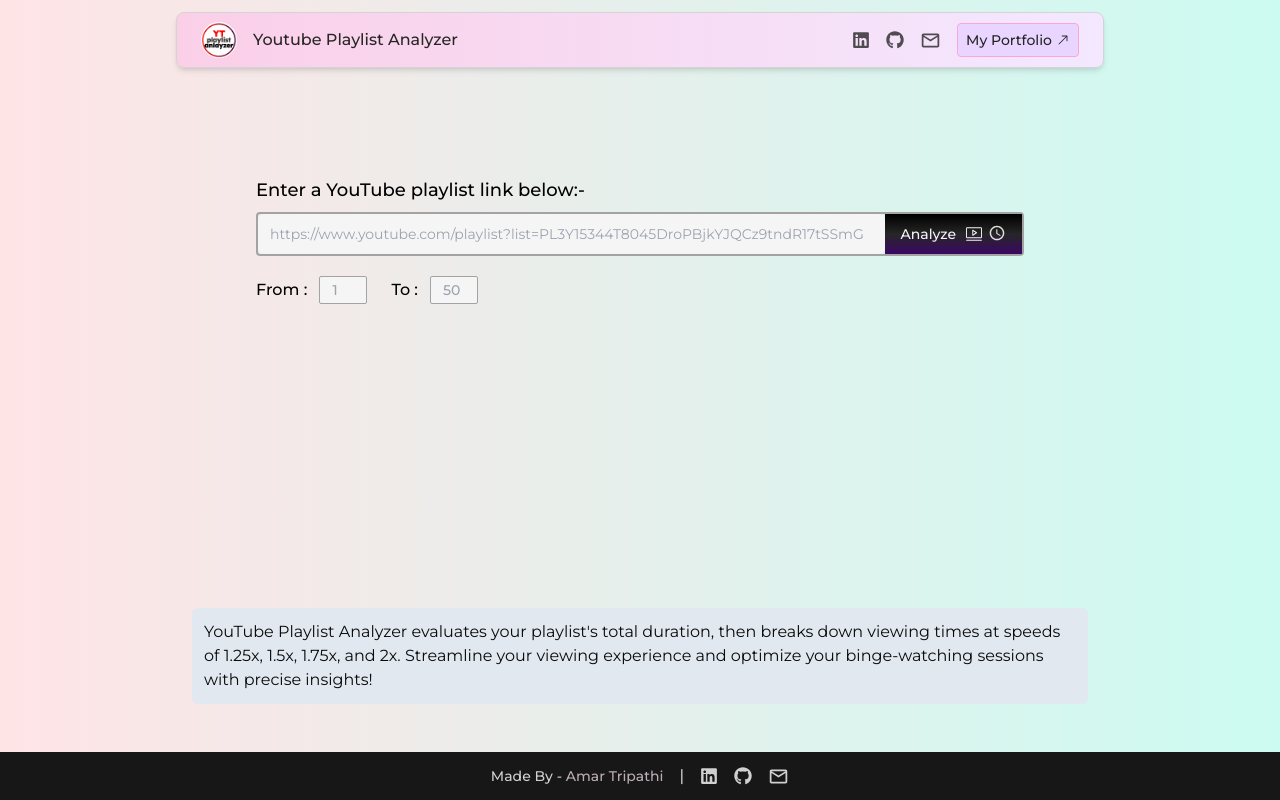
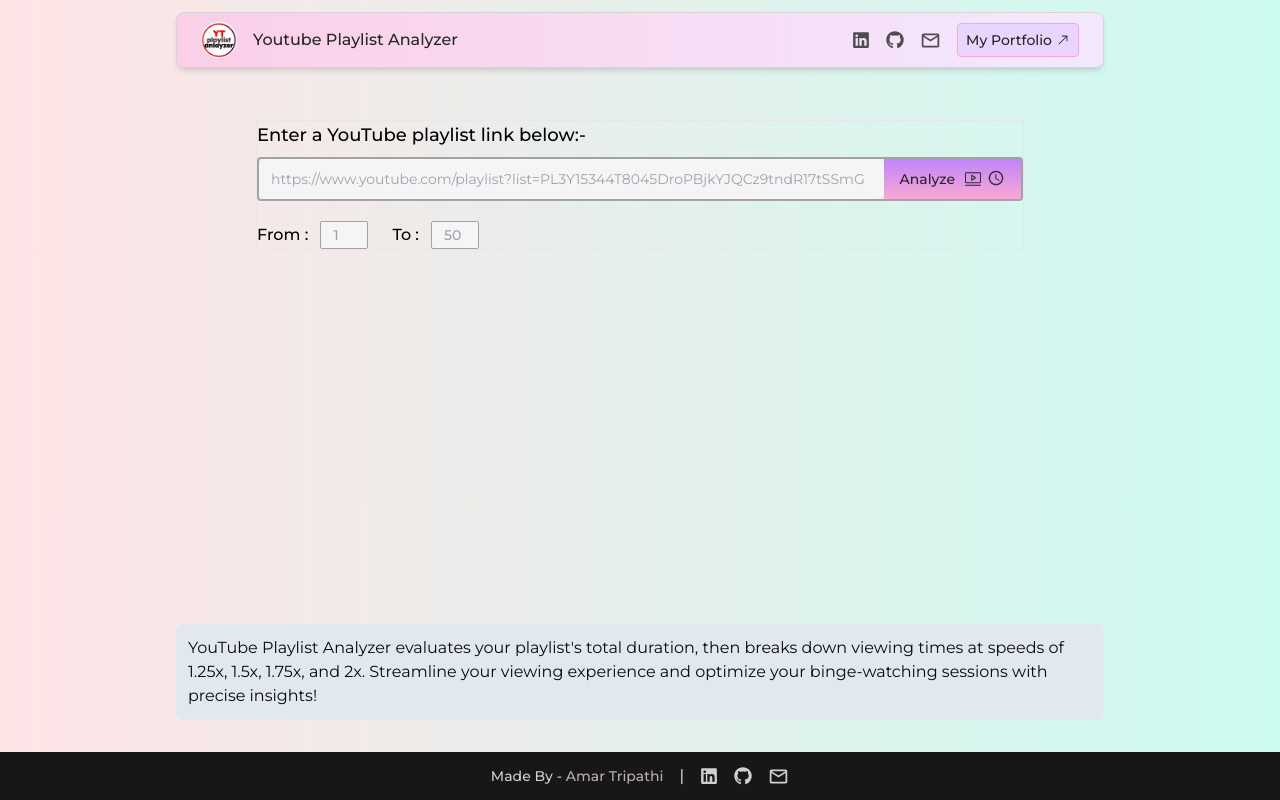
Before and after one commit to amartripathi0/youtube-playlist-analyzer, a React (Vite) app: page / in a window 1280 px wide. Built offline with nearby package versions, Linux system fonts and the light colour scheme; no server answers.

Commit message:
fix: major UI transition to rose pink theme

```diff
--- a/src/App.jsx
+++ b/src/App.jsx
@@ -10,7 +10,7 @@
 function App() {
 
   return (
-    <div className="flex flex-col gap-3 relative w-screen h-screen bg-gradient-to-r from-rose-100 to-teal-100">
+    <div className="flex flex-col gap-3 relative w-screen h-screen bg-gradient-to-r from-rose-100 to-teal-100 ">
       <ToastContainer position="bottom-right" className={"bottom-10 text-sm"} />
       <Analytics />
       <NavBar />
--- a/src/components/HomePage.jsx
+++ b/src/components/HomePage.jsx
@@ -140,7 +140,7 @@
     // console.log(setTotalTimeDurationOfPlaylist);
   }
   return (
-    <div className="mt-24 text-black mx-64 font-medium max-sm:px-5 flex flex-col gap-5">
+    <div className="mt-10 text-black mx-64 font-medium max-sm:px-5 flex flex-col gap-5 border">
       <div className="flex flex-col gap-2">
         {/* Input Heading:Enter a YouTube playlist link below :-  */}
         <h1 className=" text-lg max-sm:text-base">
@@ -156,7 +156,7 @@
             placeholder="https://www.youtube.com/playlist?list=PL3Y15344T8045DroPBjkYJQCz9tndR17tSSmG"
           />
           <button
-            className="p-2 px-4 flex items-center gap-2 h-full text-sm bg-gradient-to-b to-purple-950 via-neutral-800 border-neutral-400 hover:rounded-r from-black hover:scale-105  duration-150 text-neutral-100"
+            className="p-2 px-4 flex items-center gap-2 h-full text-sm bg-gradient-to-b from-purple-400 to-pink-300 hover:from-purple-500 hover:to-pink-400 transition-all duration-300 text-neutral-800 hover-text-neutral-950"
             onKeyUp={(e) => e.key === "Enter" && handleFetchAndStoreVideoId()}
             onClick={handleFetchAndStoreVideoId}
           >
@@ -196,8 +196,7 @@
         <div className="font-normal flex flex-col gap-5 text-base">
           <div className="flex flex-col gap-2">
             <h1>
-              Channel Name :{" "}
-              <SemiboldSpanContainer text={`${channelName}`} />
+              Channel Name : <SemiboldSpanContainer text={`${channelName}`} />
             </h1>
             <h1>
               Total videos in the playlist :{" "}
--- a/src/components/SocialHandles.jsx
+++ b/src/components/SocialHandles.jsx
@@ -12,7 +12,7 @@
           target="_blank"
           key={link.label}
           rel="noopener noreferrer"
-          className="hover:scale-105 hover:transition-all opacity-80 hover:opacity-100 hover:shadow-sm ease-in-out duration-400 hover:text-pink-200"
+          className="hover:scale-110 hover:transition-all opacity-80 hover:opacity-100 hover:shadow-sm ease-in-out duration-200"
         >
           {link.label === "LinkedIn" ? (
             <FaLinkedin size={18} />
--- a/src/components/about.jsx
+++ b/src/components/about.jsx
@@ -1,6 +1,6 @@
 function About() {
   return (
-    <p className="absolute bottom-24 p-3 mx-48  rounded-md  max-sm:mt-6  bg-slate-200 font-normal max-sm:text-base text-neutral-950">
+    <p className="absolute bottom-20 p-3 mx-44  rounded-md  max-sm:mt-6  bg-slate-200 font-normal max-sm:text-base text-neutral-950">
       YouTube Playlist Analyzer evaluates your playlist&apos;s total duration,
       then breaks down viewing times at speeds of 1.25x, 1.5x, 1.75x, and 2x.
       Streamline your viewing experience and optimize your binge-watching
```
